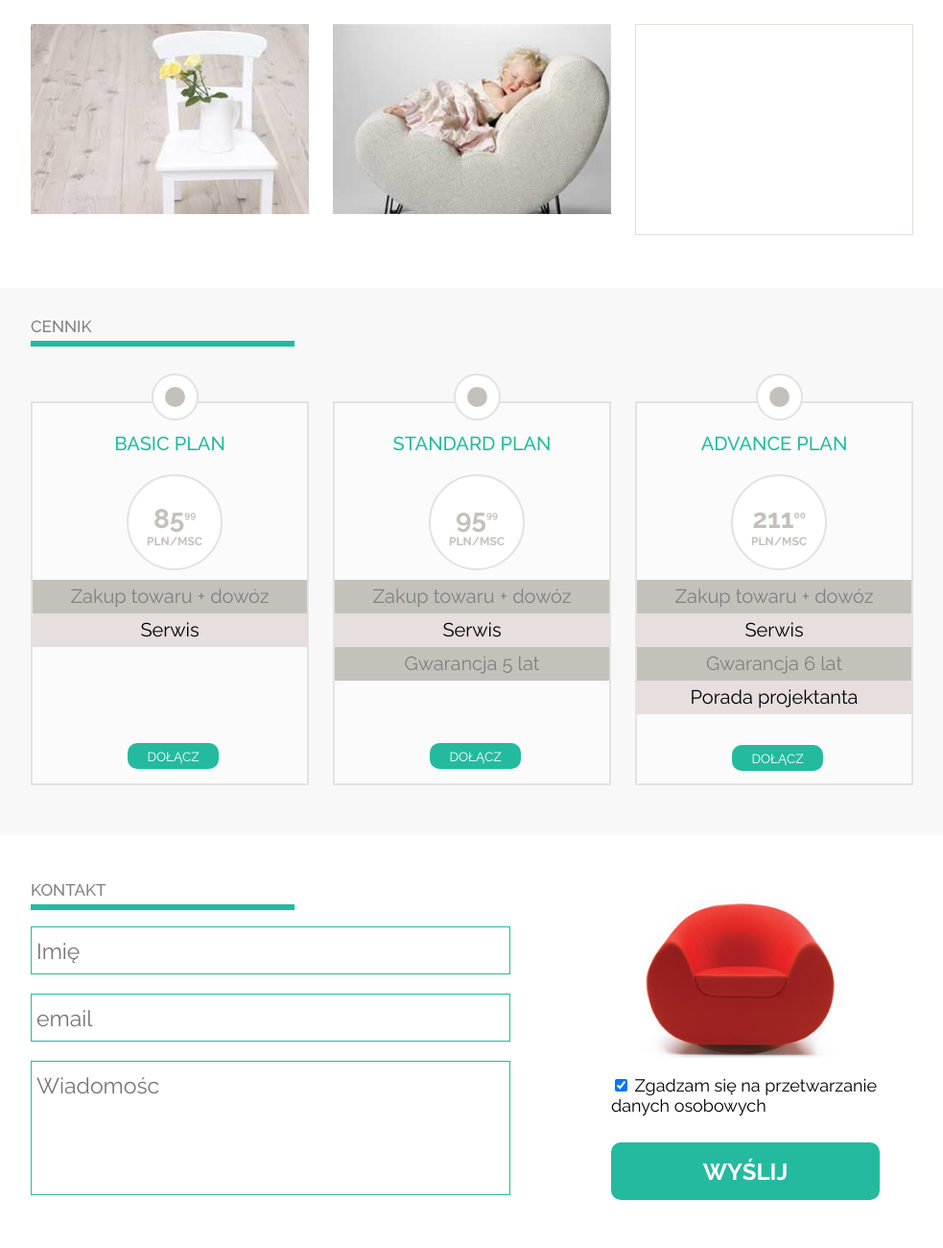
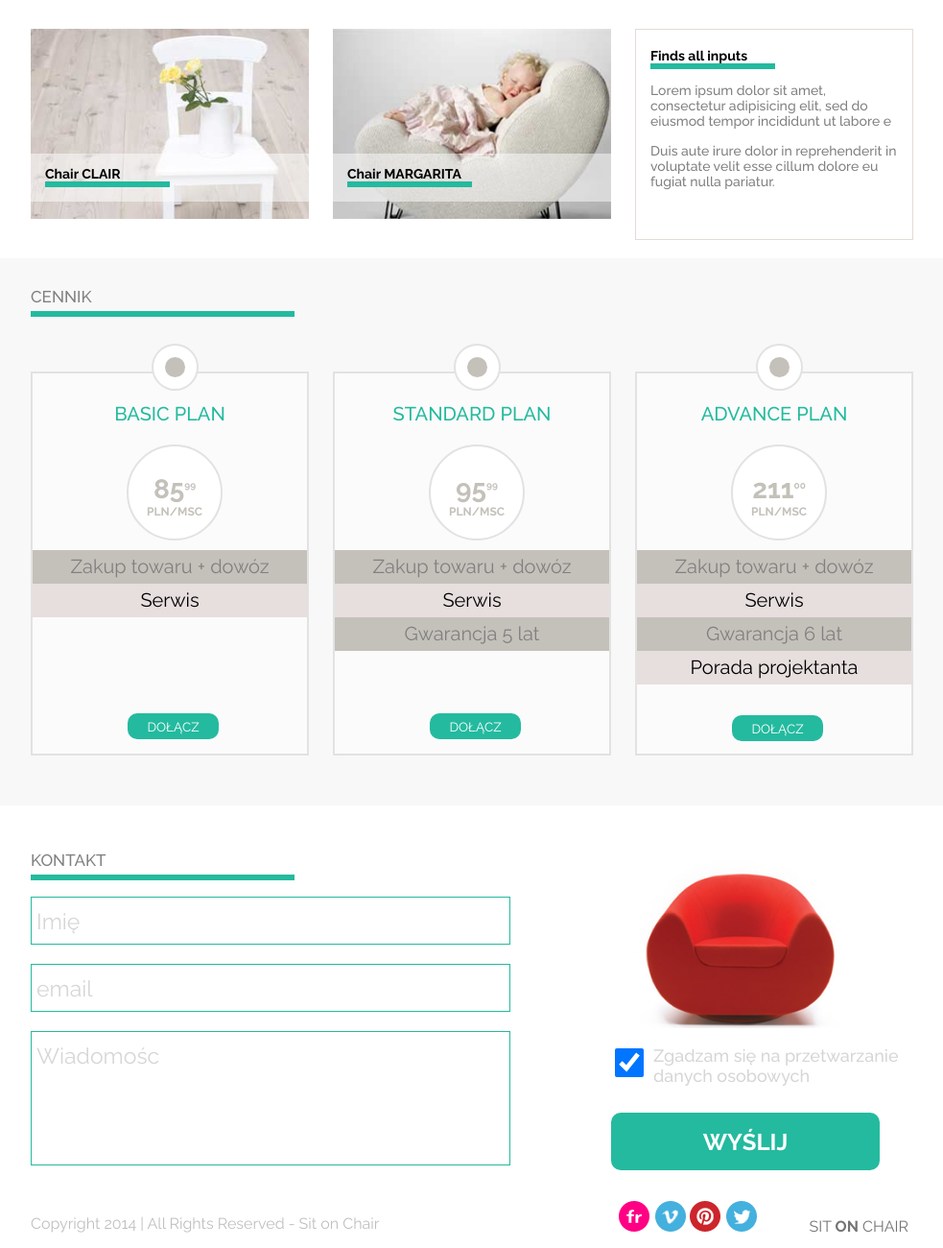
Before and after one commit to alesan6/SitOnChair, a plain HTML site: page index.html in a window 1280 px wide. Shown: the part 453-1753 px from the top of the page at 96% size, without its empty margins (148-1131 px from the left). Before the commit the page ends 1720 px from the top, so only its background shows below. Drawn offline with Linux system fonts and the light colour scheme.

Commit message:
Footer finished, cosmetic changes

```diff
--- a/css/style.css
+++ b/css/style.css
@@ -1,6 +1,14 @@
 * {
     font-family: "Raleway", Arial, sans-serif;
     box-sizing: border-box;
+}
+
+/*Buttony*/
+button[class|="button"]:hover {
+    opacity: 0.7;
+}
+button[class|="button"]:active {
+    filter: brightness(200%);
 }
 
 /*HEADER*/
@@ -50,6 +58,21 @@ ul>li {
     width: 100%;
     height: 350px;
     margin-top: 60px;
+    margin-bottom: 30px;
+    position: relative;
+}
+.arrow-left {
+    height: 60px;
+    width: 80px;
+    display: inline-block;
+    float: left;
+    /*padding-top: 110px;*/
+    font-size: 70px;
+    color: #24bd9e;
+    /*  border: 1px solid green;*/
+    padding-left: 10px;
+    font-family: 'ralewaylight', sans-serif;
+    position: absolute;
 }
 #black-chair-box {
     /*border: 1px solid red;*/
@@ -73,7 +96,7 @@ ul>li {
     font-weight: bold;
     color: grey;
 }
-#button-more {
+.button-more {
     font-size: 18px;
     height: 40px;
     width: 200px;
@@ -84,9 +107,25 @@ ul>li {
     padding-top: 2px;
     margin-top: 20px;
 }
-#button-more:hover {
-    background-color: #81F499;
-}
+/*.arrow-right {
+    right: 600px;
+    bottom: 180px;
+    height: 60px;
+    width: 80px;
+    display: inline-block;
+    float: right;
+    /*padding-top: 110px;*/
+    /*font-size: 70px;
+    color: #24bd9e;
+    /*  border: 1px solid green;*/
+    /*padding-left: 10px;
+    font-family: 'ralewaylight', sans-serif;
+    position: absolute;*/
+/*}*/
+
+/*.arrow:last-child::after {
+    clear: both;*/*/
+
 /*SECTION - 2*/
 #second-section {
     background-color: white;
@@ -103,6 +142,7 @@ ul>li {
     margin-right: 25px;
     float: left;
     display:inline-block;
+    position: relative;
 }
 #middle-box {
     background-image: url("../images/box2_img.jpg");
@@ -111,6 +151,7 @@ ul>li {
     height: 210px;
     width: 290px;
     display: inline-block;
+    position: relative;
 }
 #right-box {
     border: 1px solid #E2DCD7;
@@ -118,6 +159,36 @@ ul>li {
     width: 290px;
     display:inline-block;
     float: right;
+}
+#head2, .example-box {
+    width: 130px;
+    border-bottom: 6px solid #24BA9F;
+    padding-top: 5px;
+    margin-left: 15px;
+    color: black;
+    font-weight: bold;
+    font-size: 14px;
+}
+#text2, #text3 {
+    margin: 0 15px 15px 15px;
+    color: grey;
+    font-size: 14px;
+    font-weight: 500;
+}
+.example-box {
+    position: absolute;
+    bottom: 45px;
+    color: black;
+    z-index: 1;
+}
+.example-background {
+    width: 290px;
+    height: 50px;
+    background-color: white;
+    background: rgb(255, 255, 255);
+    background: rgba(255, 255, 255, 0.5);
+    position: absolute;
+    top: 130px;
 }
 
 /*SECTION - 3*/
@@ -282,7 +353,6 @@ ul>li {
     left: 55px;
     bottom: 165px;
     position: absolute;
-
 }
 .button-send {
     position: absolute;
@@ -304,3 +374,76 @@ ul>li {
     bottom: 105px;
     left: 35px;
 }
+.css-checkbox {
+    width: 30px;
+    height: 30px;
+    float: left;
+    margin-right: 10px;
+}
+.css-label {
+    color: #d6d6d6;
+    font-weight: 500;
+}
+::placeholder {
+    color: #d6d6d6;
+}
+
+/*FOOTER*/
+footer {
+    height: 205px;
+    /*border: 1px solid black;*/
+    padding-top: 85px;
+    color: #bfbfbf;
+}
+footer p {
+    display: inline-block;
+    float: left;
+    width: 400px;
+    padding-top: 15px;
+    /*border: 2px solid red;*/
+}
+.links {
+    display: inline-block;
+    float: left;
+    width: 515px;
+    /*border: 1px solid purple;*/
+    height: 45px;
+    margin-top: 7px;
+    padding-left: 150px;
+}
+a div {
+    height: 35px;
+    width: 35px;
+    float: left;
+    margin-right: 2px;
+    margin-top: 6px;
+    /*border: 1px solid green;*/
+}
+.flickr {
+    margin-left: 62px;
+    background-image: url("../images/flickr.png");
+}
+.vimeo {
+    background-image: url("../images/vimeo.png");
+}
+.pinterest {
+    background-image: url("../images/pinterest.png");
+}
+.twitter {
+    background-image: url("../images/twitter.png");
+}
+a div:hover {
+    opacity: 0.7;
+}
+a div:active {
+    filter: brightness(200%);
+}
+footer .logo {
+    float: right;
+    color: #747474;
+    margin-top: 25px;
+}
+footer .logo span {
+    color: #747474;
+    font-weight: bold;
+}
--- /dev/null
+++ b/images/style.css
@@ -0,0 +1,29 @@
+input[type=checkbox].css-checkbox {
+							position:absolute; z-index:-1000; left:-1000px; overflow: hidden; clip: rect(0 0 0 0); height:1px; width:1px; margin:-1px; padding:0; border:0;
+						}
+
+						input[type=checkbox].css-checkbox + label.css-label {
+							padding-left:25px;
+							height:20px;
+							display:inline-block;
+							line-height:20px;
+							background-repeat:no-repeat;
+							background-position: 0 0;
+							font-size:20px;
+							vertical-align:middle;
+							cursor:pointer;
+
+						}
+
+						input[type=checkbox].css-checkbox:checked + label.css-label {
+							background-position: 0 -20px;
+						}
+						label.css-label {
+				background-image:url(http://csscheckbox.com/checkboxes/u/csscheckbox_5bd0339202123ff51268c3887697b2bc.png);
+				-webkit-touch-callout: none;
+				-webkit-user-select: none;
+				-khtml-user-select: none;
+				-moz-user-select: none;
+				-ms-user-select: none;
+				user-select: none;
+			}
--- a/index.html
+++ b/index.html
@@ -22,33 +22,43 @@
 
     <section id="first-section">
         <div class="container">
+            <div class="arrow-left">
+               &lt
+           </div>
             <div id="black-chair-box">
                 <img src="images/black_chair.png" alt="black_chair" title="Black Chair" id="black-chair">
             </div>
             <div id="text-first-section">
                 <p id="head1">SIT <span class="middle-color">ON</span> OUR <span class="middle-color">CHAIR</span></p>
-                <p id="text1">Lorem ipsum dolor sit amet, consectetur adipisicing<br>elit, sed do eiusmod tempor incididunt ut laboreconsectetur<br>adipisicing elit, sed do eiusmod tempor incididunt ut labore<br>et dolore magna aliqua. Ut enim ad minim.</p>
-                <button type="button" name="more" value="ZOBACZ WIĘCEJ" id="button-more">ZOBACZ WIĘCEJ</button>
+                <p id="text1">
+                    Lorem ipsum dolor sit amet, consectetur adipisicing<br>elit, sed do eiusmod tempor incididunt ut laboreconsectetur<br>adipisicing elit, sed do eiusmod tempor incididunt ut labore<br>et dolore magna aliqua. Ut enim ad minim.
+                </p>
+                <button type="button" name="more" value="ZOBACZ WIĘCEJ" class="button-more">ZOBACZ WIĘCEJ</button>
             </div>
+            <div class="arrow-right">
+               &gt
+           </div>
         </div>
     </section>
 
     <section id="second-section">
         <div class="container">
             <div id="left-box">
-                <div class="example-box">
-                </div>
+                <div class="example-background"></div>
+                <div class="example-box">Chair CLAIR</div>
+
             </div>
             <div id="middle-box">
-                <div class="example-box">
+                <div class="example-background"></div>
+                <div class="example-box">Chair MARGARITA
                 </div>
             </div>
             <div id="right-box">
-                <p id="head2">
+                <p id="head2">Finds all inputs
                 </p>
-                <p id="text2">
+                <p id="text2">Lorem ipsum dolor sit amet, consectetur adipisicing elit, sed do eiusmod tempor incididunt ut labore e
                 </p>
-                <p id="text3">
+                <p id="text3">Duis aute irure dolor in reprehenderit in voluptate velit esse cillum dolore eu fugiat nulla pariatur.
                 </p>
             </div>
         </div>
@@ -132,7 +142,10 @@
             <div id="form-box-right">
                 <img src="images/red_chair.png" alt="red_chair" title="Red Chair" id="red-chair">
                 <div id="checkbox">
-                    <input type="checkbox" name="agree" value="agree" checked > Zgadzam się na przetwarzanie<br>danych osobowych<br>
+                    <input type="checkbox" name="agree" value="agree" checked class="css-checkbox">
+                    <label for="agree" class="css-label">Zgadzam   się na przetwarzanie<br/>danych osobowych
+                    <div class="border-check"> </div>
+                    </label>
                 </div>
                 <button type="button" name="send" value="WYŚLIJ" class="button-send">WYŚLIJ</button>
             </div>
@@ -140,6 +153,24 @@
     </section>
 
     <footer>
+        <div class="container">
+            <p>Copyright 2014 | All Rights Reserved - Sit on Chair</p>
+            <div class="links">
+                <a href="https://www.flickr.com/" target="_blank" title="flickr">
+                    <div class="flickr"></div>
+                </a>
+                <a href="https://vimeo.com" target="_blank" title="vimeo">
+                    <div class="vimeo"></div>
+                </a>
+                <a href="https://pl.pinterest.com/" target="_blank" title="pinterest">
+                    <div class="pinterest"></div>
+                </a>
+                <a href="https://twitter.com" target="_blank" title="twitter">
+                    <div class="twitter"></div>
+                </a>
+                <div class="logo">SIT <span>ON</span> CHAIR</div>
+            </div>
+        </div>
     </footer>
 </body>
 </html>
```
Also changed, not shown: images/flickr.png (added), images/pinterest.png (added), images/twitter.png (added), images/vimeo.png (added).
